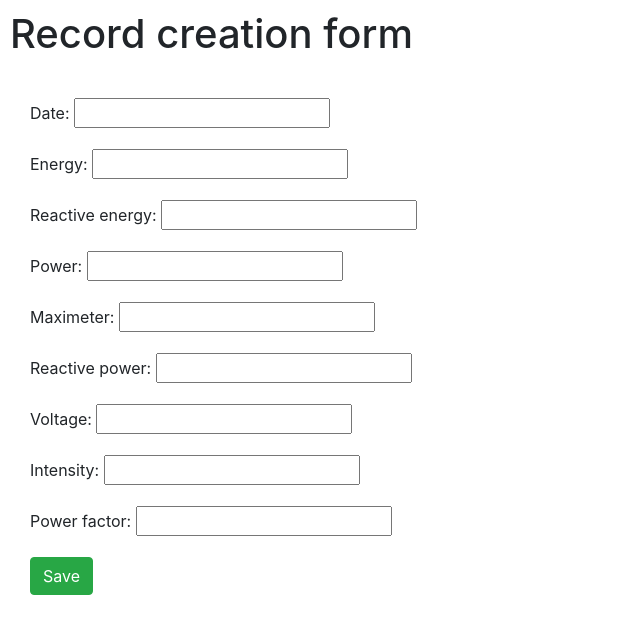
After one commit to xiomarasa9/WeLightProject, a Django app: template app/templates/edit_form.html in a window 1280 px wide. The commit adds this page. Shown: the top 634 px of the page, without its empty margins (0-640 px from the left). Run offline with Django 3.2, Linux system fonts and the light colour scheme; the template is opened without the code that fills it: values that come from a table or form of the project are taken from there, others are empty; some libraries are stand-ins or nearby versions.

Commit message:
Se sube algunas modificaciones para solucionar url

```diff
--- /dev/null
+++ b/app/templates/edit_form.html
@@ -0,0 +1,21 @@
+<!DOCTYPE html>
+<html>
+
+<head>
+    <meta charset="utf-8">
+    <meta name="viewport" content="width=device-width, initial-scale=1, shrink-to-fit=no">
+    <meta name="description" content="">
+    <meta name="author" content="">
+    <title>Create a record</title>
+    {# Cargamos la librería #} {% load bootstrap4 %} {# CSS Bootstrap #} {% bootstrap_css %}
+</head>
+<h1 style="margin: 10px;"> Record creation form </h1>
+
+<body>
+    <form action="{% url 'listado_app:edit_form' id=edit_form.instance.id  %}" method="post">
+        <div style="padding: 30px;">
+            {% csrf_token %} {{ edit_form.as_p }}
+            <button class="btn btn-success" type="submit">Save</button>
+        </div>
+    </form>
+</body>
--- a/app/templates/index.html
+++ b/app/templates/index.html
@@ -18,7 +18,7 @@
 
 <body>
     <div style="padding-left: 50px; padding-right: 50px;">
-        <a href="{% url 'create_form' %}" button class="btn btn-success" type="submit">Create</a>
+        <a href="{% url 'listado_app:create_form' %}" button class="btn btn-success" type="submit">Create</a>
     </div>
 
     <br><br>
@@ -55,7 +55,7 @@
                         <td style="text-align: center;">{{ element.intensity }}</td style="text-align: center;">
                         <td style="text-align: center;">{{ element.power_factor }}</td style="text-align: center;">
                         <td>
-                            <a href="#" class="btn btn-warning">Edit</a>
+                            <a href="{% url 'listado_app:edit_form' element.id %}" class="btn btn-warning">Edit</a>
                             <a href="#" class="btn btn-danger">Delete</a>
                         </td>
                     </tr>
--- a/app/views.py
+++ b/app/views.py
@@ -32,7 +32,7 @@ def editReport(request, id):
         if edit_form.is_valid():
             edit_form.save()
         return redirect('index')  # redigirir a la página principal
-    return render(request, 'create_form.html', {'edit_form': report})
+    return render(request, 'edit_form.html', {'edit_form': report})
 
 
 # Elimina un registro
```
